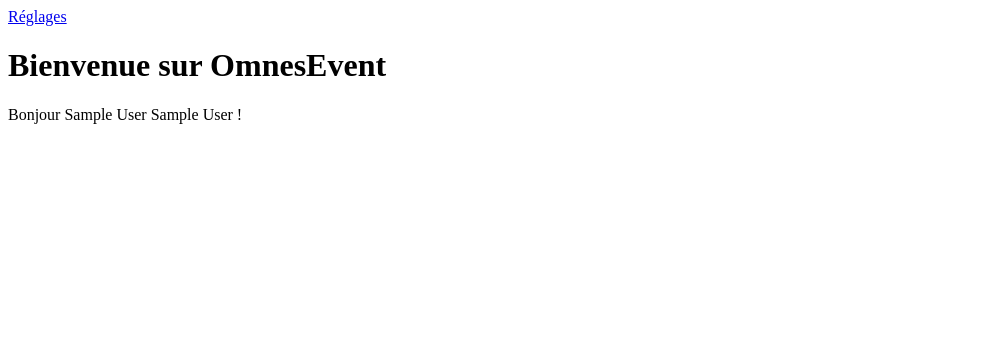
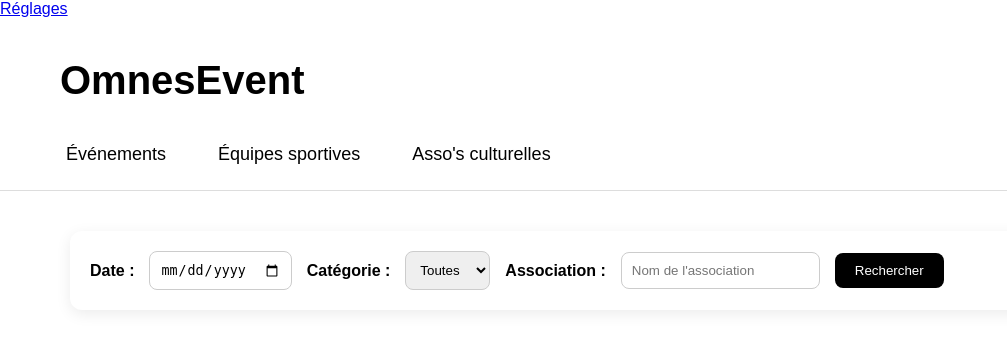
Before and after one commit to Kprisun14/Projet-Web-Dynamique, a PHP site: page /sommaire.php in a window 1280 px wide. Shown: the top 350 px of the page, without its empty margins (0-1007 px from the left). Run offline with PHP 8.4, Linux system fonts and the light colour scheme; the visitor is signed in with stand-in values (Sample User, id 1).

Commit message:
Ajout du système de connexion et du menu des associations

```diff
--- a/reglages.php
+++ b/reglages.php
@@ -5,6 +5,7 @@ session_start();
 ?>
 <head>
     <meta charset="UTF-8">
+    <link rel="stylesheet" href="reglages.css">
     <title> Réglages </title>
 </head>
 
--- /dev/null
+++ b/sommaire.css
@@ -0,0 +1,99 @@
+body {
+    margin: 0;
+    font-family: Arial, sans-serif;
+}
+
+.titre {
+    font-size: 40px;
+    margin-left: 60px;
+    margin-top: 40px;
+}
+
+.menu-categories {
+    display: flex;
+    gap: 40px;
+    padding-left: 60px;
+    margin-top: 40px;
+
+    border-bottom: 1px solid #ddd;
+    padding-bottom: 15px;
+}
+
+.dropdown {
+    position: relative;
+}
+
+.dropbtn {
+    background: none;
+    border: none;
+    font-size: 18px;
+    cursor: pointer;
+    padding-bottom: 10px;
+}
+
+.dropbtn:hover {
+    border-bottom: 2px solid black;
+}
+
+.dropdown-content {
+    display: none;
+    position: absolute;
+
+    background-color: white;
+    min-width: 220px;
+
+    box-shadow: 0 8px 16px rgba(0,0,0,0.15);
+
+    z-index: 10;
+}
+
+.dropdown-content a {
+    display: block;
+    padding: 15px 20px;
+
+    text-decoration: none;
+    color: black;
+}
+
+.dropdown-content a:hover {
+    background-color: #f2f2f2;
+}
+
+.dropdown:hover .dropdown-content {
+    display: block;
+}
+
+.form-recherche {
+    display: flex;
+    align-items: center;
+    gap: 15px;
+    margin: 40px 70px;
+    padding: 20px;
+    background-color: white;
+    border-radius: 12px;
+    box-shadow: 0 4px 15px rgba(0,0,0,0.08);
+}
+
+.form-recherche label {
+    font-weight: bold;
+}
+
+.form-recherche input,
+.form-recherche select {
+    padding: 10px;
+    border: 1px solid #ccc;
+    border-radius: 8px;
+}
+
+.form-recherche button {
+    padding: 10px 20px;
+    border: none;
+    border-radius: 8px;
+    background-color: black;
+    color: white;
+    cursor: pointer;
+}
+
+.form-recherche button:hover {
+    background-color: #23178d;
+}
--- a/sommaire.php
+++ b/sommaire.php
@@ -12,19 +12,70 @@ if (!isset($_SESSION["utilisateur_id"])) {
 
 <head>
     <meta charset="UTF-8">
+    <link rel="stylesheet" href="sommaire.css">
     <title>Sommaire</title>
 </head>
 
 <body>
+
     <header>
-    <a href="reglages.php">Réglages</a>
+        <a href="reglages.php">Réglages</a>
     </header>
-    <h1>Bienvenue sur OmnesEvent</h1>
 
-    <p>
-        Bonjour <?php echo isset($_SESSION["prenom"]) ? $_SESSION["prenom"]. " " . $_SESSION["nom"] : ""; ?> !
-    </p>
+    <h1 class="titre">OmnesEvent</h1>
 
+<div class="menu-categories">
+
+    <div class="dropdown">
+        <button class="dropbtn">Événements</button>
+
+        <div class="dropdown-content">
+            <a href="#">Concerts</a>
+            <a href="#">Conférences</a>
+            <a href="#">Tournois</a>
+        </div>
+    </div>
+
+    <div class="dropdown">
+        <button class="dropbtn">Équipes sportives</button>
+
+        <div class="dropdown-content">
+            <a href="#">Football</a>
+            <a href="#">Basket</a>
+            <a href="#">Volleyball</a>
+        </div>
+    </div>
+
+    <div class="dropdown">
+        <button class="dropbtn">Asso's culturelles</button>
+
+        <div class="dropdown-content">
+            <a href="#">Musique</a>
+            <a href="#">Cinéma</a>
+            <a href="#">Art</a>
+        </div>
+    </div>
+
+</div>
+<form method="get" action="evenements.php" class="form-recherche">
+
+    <label for="date">Date :</label>
+    <input type="date" name="date" id="date">
+
+    <label for="categorie">Catégorie :</label>
+    <select name="categorie" id="categorie">
+        <option value="">Toutes</option>
+        <option value="Soirée">Soirée</option>
+        <option value="Sport">Sport</option>
+        <option value="Culture">Culture</option>
+    </select>
+
+    <label for="association">Association :</label>
+    <input type="text" name="association" id="association" placeholder="Nom de l'association">
+
+    <button type="submit">Rechercher</button>
+
+</form>
 
 </body>
 
```
Also changed, not shown: reglages.css (added, +115 -0 lines).
